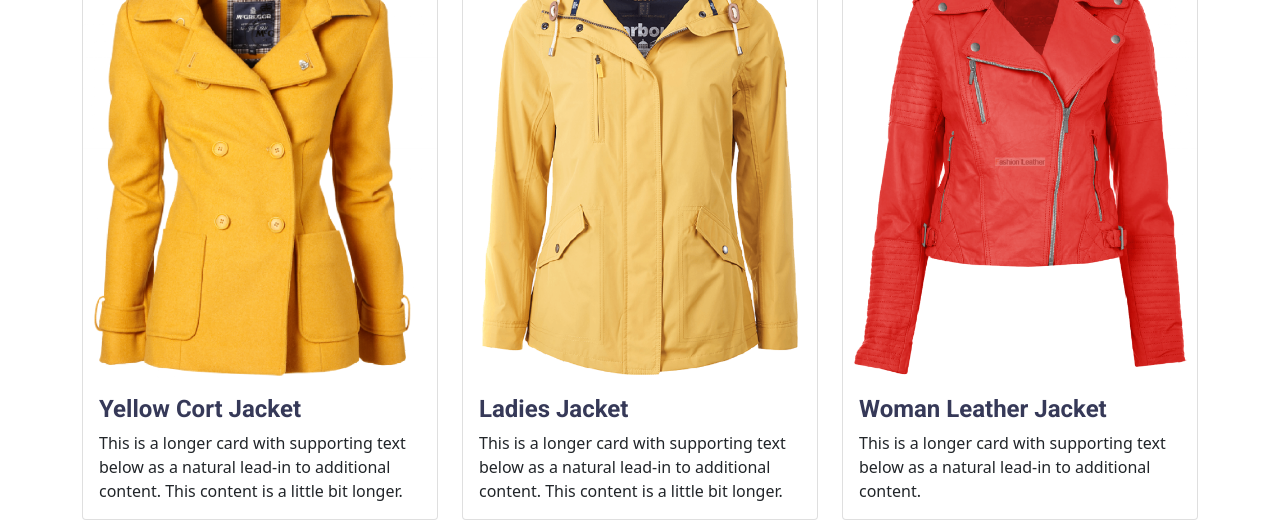
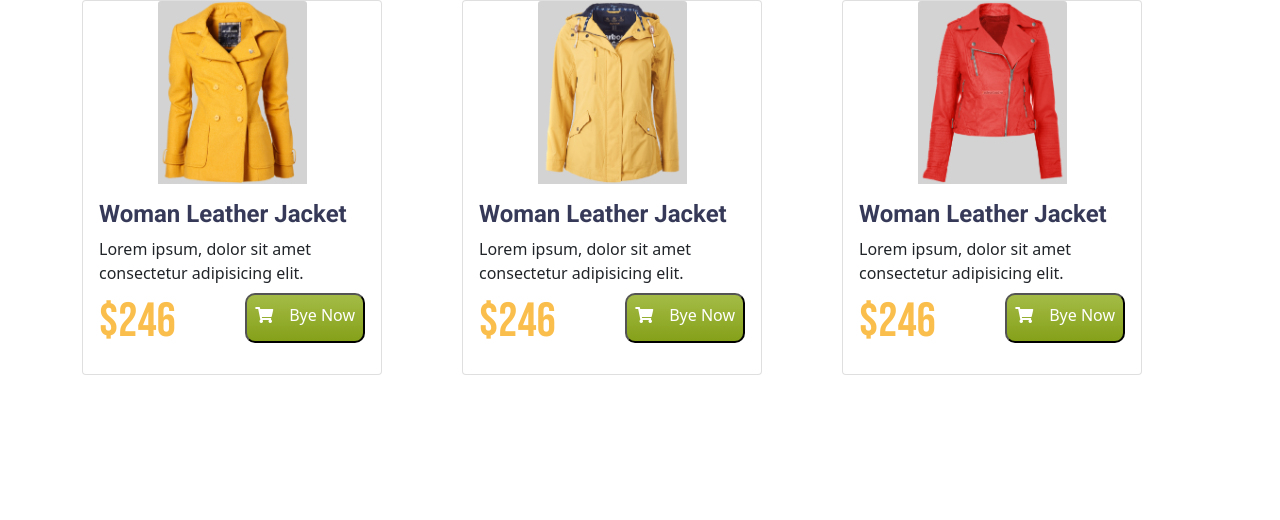
Before and after one commit to Innovatorsajjad/Penguin-fasion, a plain HTML site: page index.html in a window 1280 px wide. Shown: the part 671-1191 px from the top of the page. After the commit the page ends 1046 px from the top, so only its background shows below. Drawn offline with Linux system fonts and the light colour scheme.

Commit message:
women_jecket

```diff
--- a/css/style.css
+++ b/css/style.css
@@ -35,3 +35,15 @@ h4{
 .inner_texts{
     width: 480px;
 }
+
+
+/* ------------------------------------------------------------------------------
+                                   Woman Jackets
+------------------------------------------------------------------------------- */
+.single_box{
+    width: 300px;
+}
+
+.single_box img {
+    background-color: lightgray;
+}
--- a/index.html
+++ b/index.html
@@ -49,7 +49,7 @@
         <section class="container">
             <div class="row justify-content-center">
                 <div class="col-md-6 inner_texts d-flex align-items-center justify-content-lg-between">
-                    <div class=" w-100 ">
+                    <div class=" w-100 single_box align-items-center">
                          <h1><span class="golden_color">Be The panguin</span> of winter</h1>
                          <p>Lorem ipsum, dolor sit amet consectetur adipisicing elit. Quod eaque ratione eveniet reiciendis sint ea illum dicta ipsum sapiente soluta!</p>
 
@@ -69,34 +69,57 @@
 <!-- ------------------------------------------------------------------------------------------
                                    Woman Jacket
     ----------------------------------------------------------------------------------------- -->
-    <section class="container">
+    <section class="container mt-5">
         <h3>Woman Jacket</h3>
-
-        <div class="row row-cols-1 row-cols-md-3 g-4">
+        <div class="row row-cols-1 row-cols-md-3 g-4 pt-2">
             <div class="col">
-              <div class="card">
-                <img src="images/jacket-1.png" class="card-img-top" alt="...">
-                <div class="card-body">
-                  <h4 class="card-title">Yellow Cort Jacket</h4>
-                  <p class="card-text">This is a longer card with supporting text below as a natural lead-in to additional content. This content is a little bit longer.</p>
+                <div class="card h-100 single_box align-items-center">
+                  <img src="images/jacket-1.png" class="card-img-top w-50" alt="...">
+                  <div class="card-body">
+                      <div class="texts">
+                    <h4 class="card-title">Woman Leather Jacket </h4>
+                    <p class="card-text">Lorem ipsum, dolor sit amet consectetur adipisicing elit.</p>
+                  </div>
+                  <div class="card_footer d-flex justify-content-sm-between pt-2">
+                       <div class="price"><h3 class="golden_color">$246</h3></div>
+                       <div class="green_button">
+                          <button type="button" class="green_color py-2 px-2 text-white"><div class="favicon d-inline-block me-3"><i class="fas fa-shopping-cart"></i></div><h6 class="d-inline-block">Bye Now</h6></button>
+                      </div>
+                  </div>
+                  </div>
                 </div>
               </div>
-            </div>
             <div class="col">
-              <div class="card">
-                <img src="images/jacket-2.png" class="card-img-top" alt="...">
-                <div class="card-body">
-                  <h4 class="card-title">Ladies Jacket</h4>
-                  <p class="card-text">This is a longer card with supporting text below as a natural lead-in to additional content. This content is a little bit longer.</p>
+                <div class="card h-100 single_box align-items-center">
+                  <img src="images/jacket-2.png" class="card-img-top w-50" alt="...">
+                  <div class="card-body">
+                      <div class="texts">
+                    <h4 class="card-title">Woman Leather Jacket </h4>
+                    <p class="card-text">Lorem ipsum, dolor sit amet consectetur adipisicing elit.</p>
+                  </div>
+                  <div class="card_footer d-flex justify-content-sm-between pt-2">
+                       <div class="price"><h3 class="golden_color">$246</h3></div>
+                       <div class="green_button">
+                          <button type="button" class="green_color py-2 px-2 text-white"><div class="favicon d-inline-block me-3"><i class="fas fa-shopping-cart"></i></div><h6 class="d-inline-block">Bye Now</h6></button>
+                      </div>
+                  </div>
+                  </div>
                 </div>
               </div>
-            </div>
             <div class="col">
-              <div class="card">
-                <img src="images/jacket-3.png" class="card-img-top" alt="...">
+              <div class="card h-100 single_box align-items-center">
+                <img src="images/jacket-3.png" class="card-img-top w-50" alt="...">
                 <div class="card-body">
-                  <h4 class="card-title">Woman Leather Jacket</h4>
-                  <p class="card-text">This is a longer card with supporting text below as a natural lead-in to additional content.</p>
+                    <div class="texts">
+                  <h4 class="card-title">Woman Leather Jacket </h4>
+                  <p class="card-text">Lorem ipsum, dolor sit amet consectetur adipisicing elit.</p>
+                </div>
+                <div class="card_footer d-flex justify-content-sm-between pt-2">
+                     <div class="price"><h3 class="golden_color">$246</h3></div>
+                     <div class="green_button">
+                        <button type="button" class="green_color py-2 px-2 text-white"><div class="favicon d-inline-block me-3"><i class="fas fa-shopping-cart"></i></div><h6 class="d-inline-block">Bye Now</h6></button>
+                    </div>
+                </div>
                 </div>
               </div>
             </div>
```
